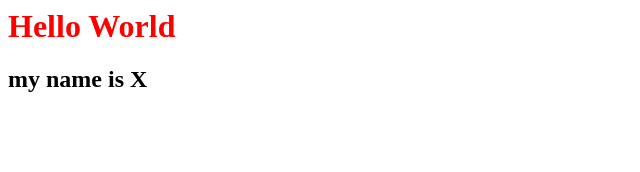
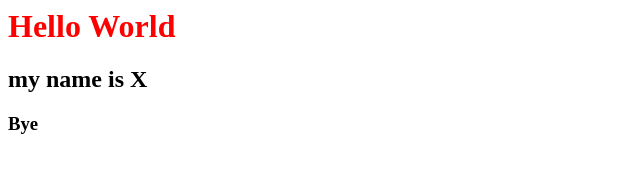
Before and after one commit to rahimaghanchi/my-first-website, a plain HTML site: page index.html in a window 1280 px wide. Shown: the full height of the page, 0-640 px from the left. Drawn offline with Linux system fonts and the light colour scheme.

Commit message:
Added h3
more text

```diff
--- a/index.html
+++ b/index.html
@@ -10,6 +10,7 @@
 
 <h1>Hello World</h1>
 <h2> my name is X </h2>
+<h3> Bye </h3>
 
 
 </html>
```
